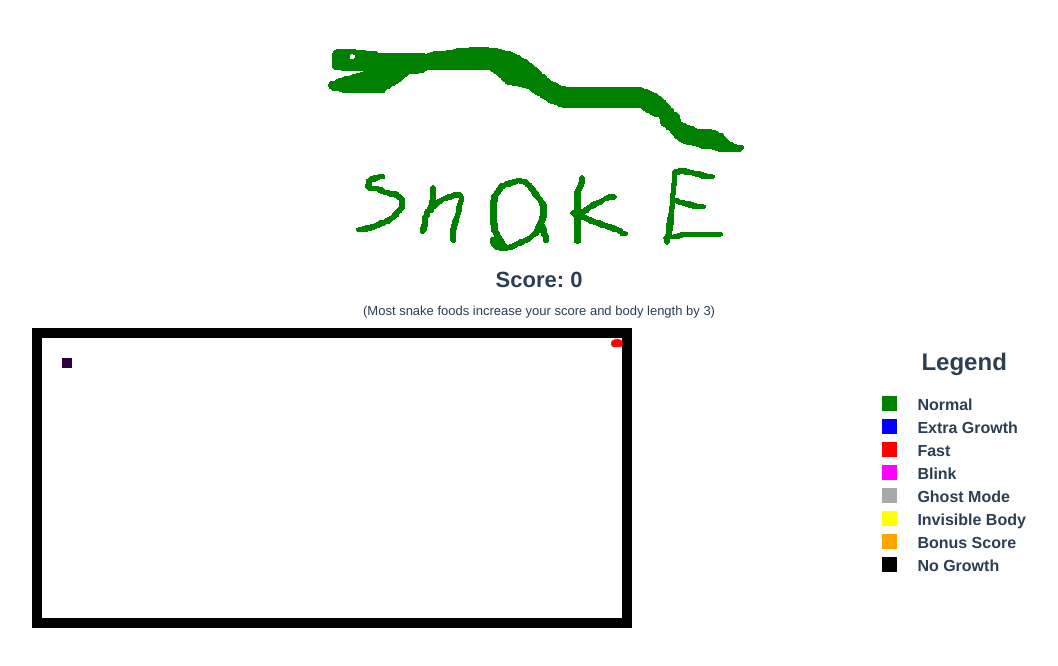
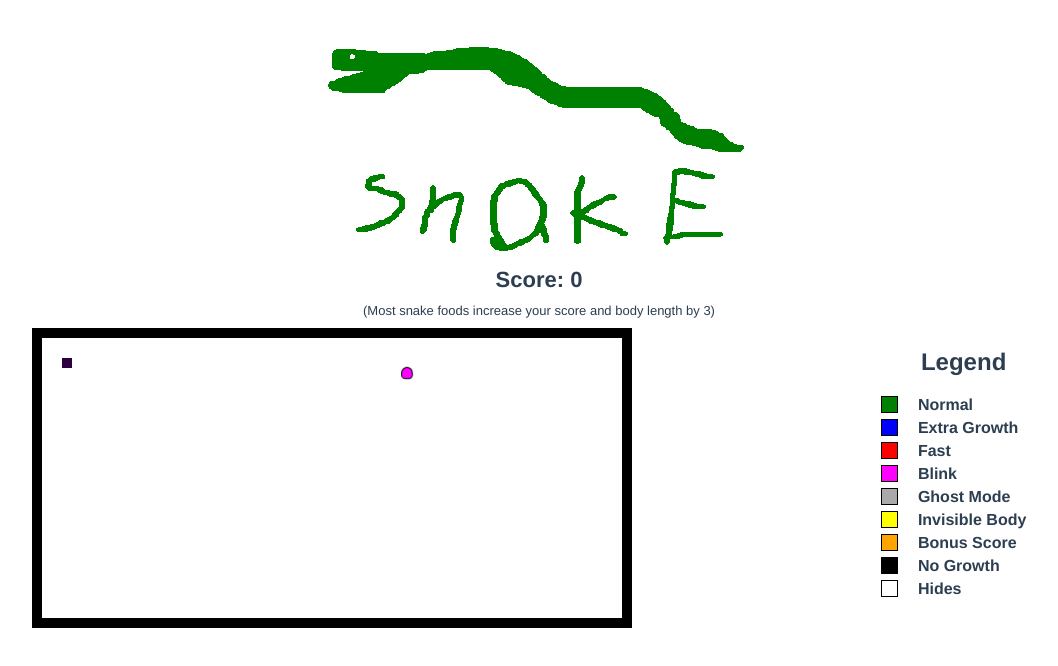
Before and after one commit to tmatthiash/vueSnake, a Vue app: page / in a window 1280 px wide. Shown: the top 666 px of the page, without its empty margins (101-1159 px from the left). Built offline with nearby package versions, Linux system fonts and the light colour scheme.

Commit message:
add hider egg

```diff
--- a/src/components/GameCell.vue
+++ b/src/components/GameCell.vue
@@ -43,6 +43,8 @@ export default {
     width: 10px;
     border-radius: 100% 100% 70% 70%;
     background-color: brown;
+    border: 0.5px solid black;
+    margin: -1px;
 
     -webkit-animation: jello-vertical 0.9s infinite both;
 	animation: jello-vertical 0.9s infinite both;
@@ -88,6 +90,12 @@ export default {
 
 .food-type-7 {
     background-color: black;
+}
+
+.food-type-8 {
+    background-color: white;
+    animation: blink-1 5s linear infinite both;
+    -webkit-animation: blink-1 5s linear infinite both;
 }
 
 
@@ -171,4 +179,27 @@ export default {
   }
 }
 
+@-webkit-keyframes blink-1 {
+  0% {
+      opacity: 0;
+  }
+  60% {
+      opacity: 0;
+  }
+  100% {
+    opacity: 1;
+  }
+}
+@keyframes blink-1 {
+  0% {
+      opacity: 0;
+  }
+  60% {
+      opacity: 0;
+  }
+  100% {
+    opacity: 1;
+  }
+}
+
 </style>
--- a/src/components/HomePage.vue
+++ b/src/components/HomePage.vue
@@ -101,6 +101,10 @@ export default {
                 case 7:
                     this.gameScore += 3;
                     break;
+                case 8:
+                    this.gameScore += 3;
+                    this.snakeLength += 3;
+                    break;
             }
             this.resetMoveSpeed();
             this.createNewSnakeFood();
@@ -123,11 +127,12 @@ export default {
             previousFood?.classList.remove("food-type-5");
             previousFood?.classList.remove("food-type-6");
             previousFood?.classList.remove("food-type-7");
+            previousFood?.classList.remove("food-type-8");
         },
         createNewSnakeFood() {
 
             this.clearAllOldFoods();
-            const foodType = this.getRandomInt(8);
+            const foodType = this.getRandomInt(9);
             const newFoodX = this.getRandomInt(MAX_WIDTH-2) + 1;
             const newFoodY = this.getRandomInt(MAX_HEIGHT-2) + 1;
             this.snakeFood = {
--- a/src/components/Legend.vue
+++ b/src/components/Legend.vue
@@ -33,6 +33,10 @@
             <div class="entry-food food-type-7" />
             <h4 class="entry-text">No Growth</h4>
         </div>
+        <div class="legend-entry">
+            <div class="entry-food food-type-8" />
+            <h4 class="entry-text">Hides</h4>
+        </div>
     </div>
 </template>
 
@@ -51,6 +55,7 @@ export default {
 .entry-food {
     height: 15px;
     width: 15px;
+    border: 1px solid black;
 }
 
 .food-type-0 {
@@ -85,6 +90,10 @@ export default {
     background-color: black;
 }
 
+.food-type-8 {
+    background-color: white;
+}
+
 .entry-text {
     margin: 0 20px;
 }
```
